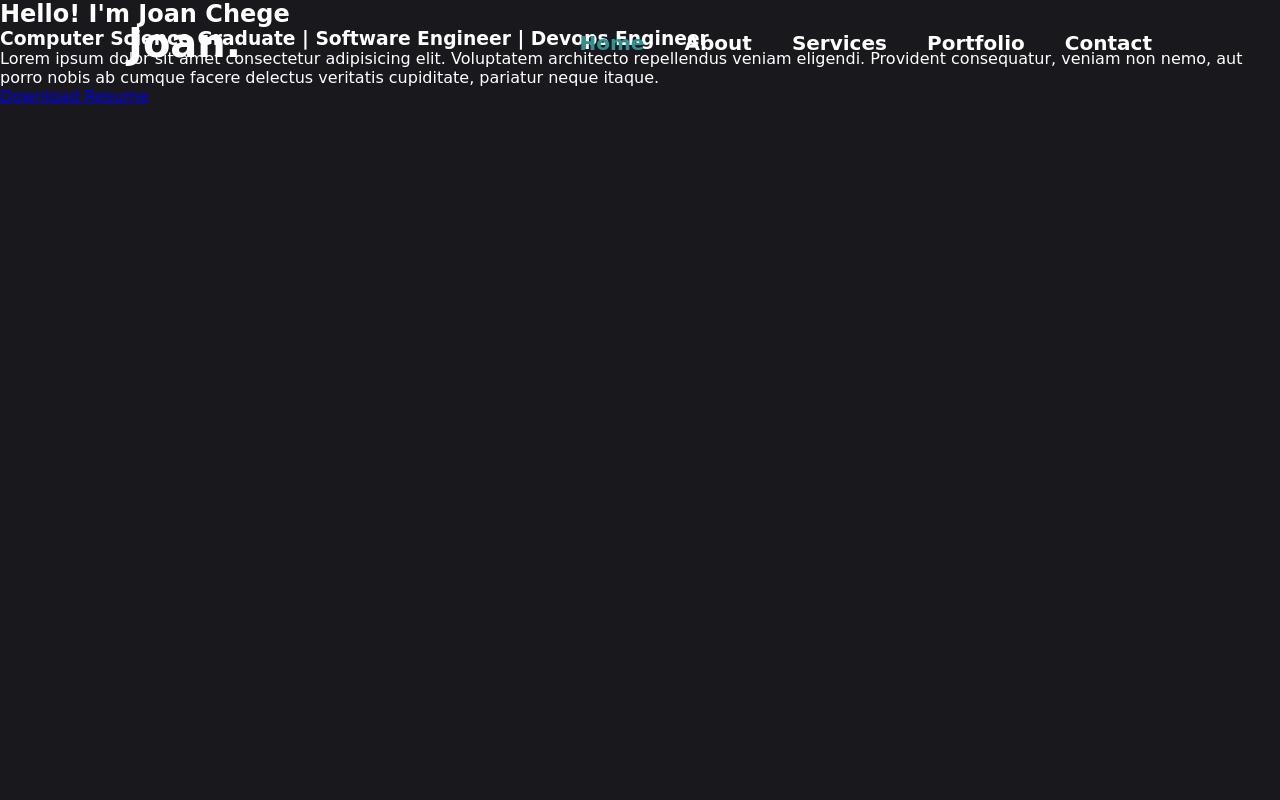
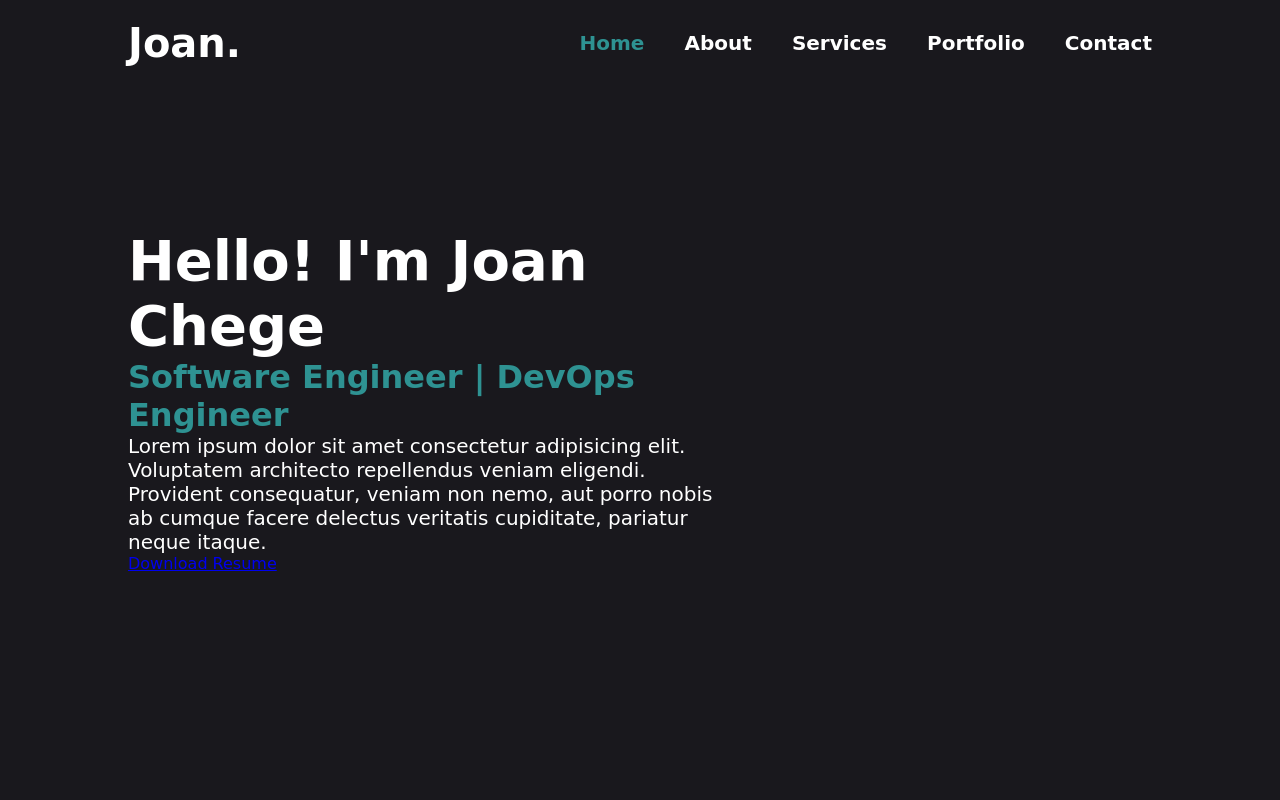
Before and after one commit to JoanChege/Portfolio, a Python web app: template templates/index.html in a window 1280 px wide. Run offline with Jinja, Linux system fonts and the light colour scheme; the template is opened without the code that fills it, so the values that code supplies are empty; some web fonts are replaced.

Commit message:
add headings css

```diff
--- a/static/css/styles.css
+++ b/static/css/styles.css
@@ -45,3 +45,29 @@
 {
     color: rgb(46, 146, 146);
 }
+
+.home{
+    height: 100vh;
+    display: flex;
+    align-items: center;
+    padding: 0 10%;
+}
+.home-content{
+    max-width: 600px;
+}
+
+.home-content h1{
+    font-size: 56px;
+    font-weight: 700px;
+}
+.home-content h3{
+    font-size: 32px;
+    font-weight: 700px;
+    color:rgb(46, 146, 146);
+}
+.home-content p{
+    font-size: 20px;
+}
+.home-content .btn-box{
+
+}
--- a/templates/index.html
+++ b/templates/index.html
@@ -21,7 +21,7 @@
     <section class="home">
         <div class="home-content">
             <h1>Hello! I'm Joan Chege</h1>
-            <h3>Computer Science Graduate | Software Engineer | Devops Engineer</h3>
+            <h3>Software Engineer | DevOps Engineer</h3>
             <p>Lorem ipsum dolor sit amet consectetur adipisicing elit. Voluptatem architecto repellendus veniam eligendi. Provident consequatur, veniam non nemo, aut porro nobis ab cumque facere delectus veritatis cupiditate, pariatur neque itaque.</p>
             <div class="btn-box">
                 <a href="#" class="btn">Download Resume</a>
```
